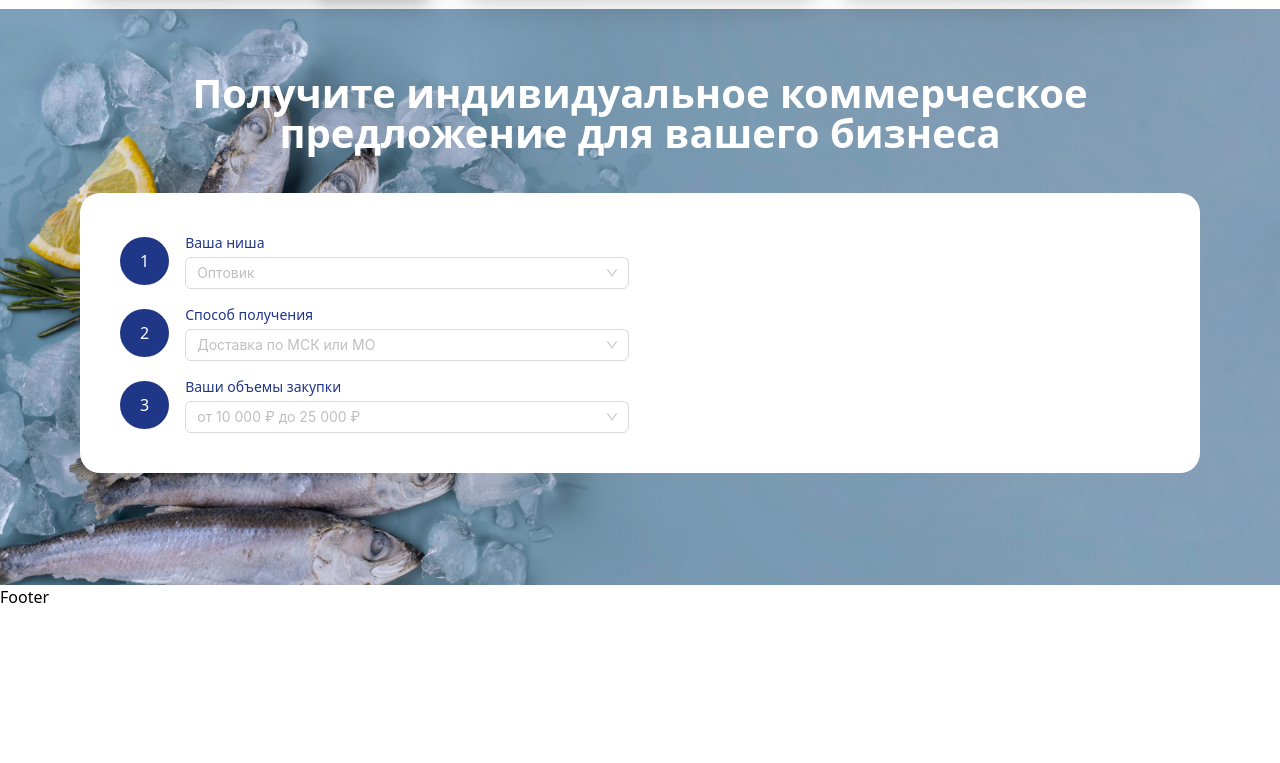
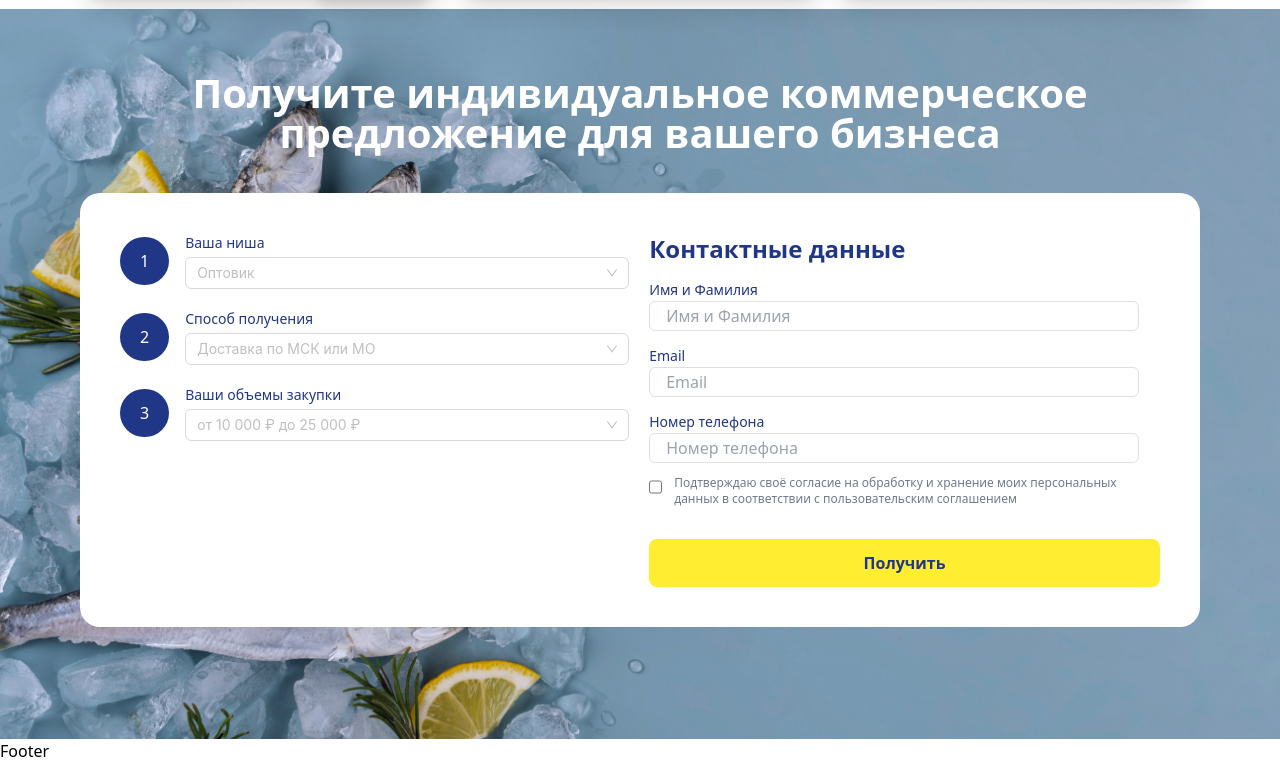
Before and after one commit to muhammadazizbek006/Ekor, a React (Vite) app: page / in a window 1280 px wide. Shown: the part 823-1586 px from the top of the page. Before the commit the page ends 1432 px from the top, so only its background shows below. Built offline with nearby package versions, Linux system fonts and the light colour scheme.

Commit message:
add yemagan stil forma

```diff
--- a/src/components/home/BusinessOffer.jsx
+++ b/src/components/home/BusinessOffer.jsx
@@ -14,9 +14,9 @@ const BusinessOffer = () => {
           Получите индивидуальное коммерческое предложение для вашего бизнеса
         </h2>
         {/* form */}
-        <form className="bg-white p-10 rounded-[20px]">
+        <form className="bg-white p-10 rounded-[20px] flex   justify-between">
           {/* select */}
-          <div className="space-y-4">
+          <div className="space-y-5 mr-5">
             {/* Ваша ниша */}
             <div className="flex items-center">
               <span className='bg-head   text-white rounded-full mr-4 px-5 py-3 '>1</span>
@@ -136,6 +136,38 @@ const BusinessOffer = () => {
               </div>
             </div>
           </div>
+          {/* Контактные данные */}
+          <div>
+            <h3 className="text-head text-2xl font-semibold mb-3">Контактные данные</h3>
+            {/* inputs */}
+            <div className=" flex flex-col justify-between space-y-3">
+                 {/* Имя и Фамилия */}
+                 <div>
+                 <label className="mb-2 text-sm font-medium text-head" >Имя и Фамилия</label>
+                 <input className="border border-input w-[490px] py-0.5 px-4 rounded-md  placeholder:font-light" type="text" placeholder="Имя и Фамилия" />
+                 </div>
+
+                {/* Email */}
+                <div>
+                  <label className="mb-2 text-sm font-medium text-head" >Email</label>
+                  <input className="border border-input w-[490px] py-0.5 px-4 rounded-md  placeholder:font-light" type="email" placeholder="Email" />
+                </div>
+
+              {/* Номер телефона */}
+              <div>
+                <label className="mb-2 text-sm font-medium text-head" >Номер телефона</label>
+                <input className="border border-input w-[490px] py-0.5 px-4 rounded-md  placeholder:font-light" type="tel" placeholder="Номер телефона" />
+              </div>
+              {/* checkbox and btn */}
+              <div className="flex flex-col">
+                <div className="flex items-start mb-8">
+                  <input className="mr-3 w-5 h-6" type="checkbox" />
+                  <p className="text-xs font-medium text-gray">Подтверждаю своё согласие на обработку и хранение моих персональных данных в соответствии с пользовательским соглашением</p>
+                </div>
+                <button className="bg-sariq py-3 textsm font-semibold rounded-lg text-head">Получить</button>
+              </div>
+            </div>
+          </div>
         </form>
       </div>
     </section>
```
